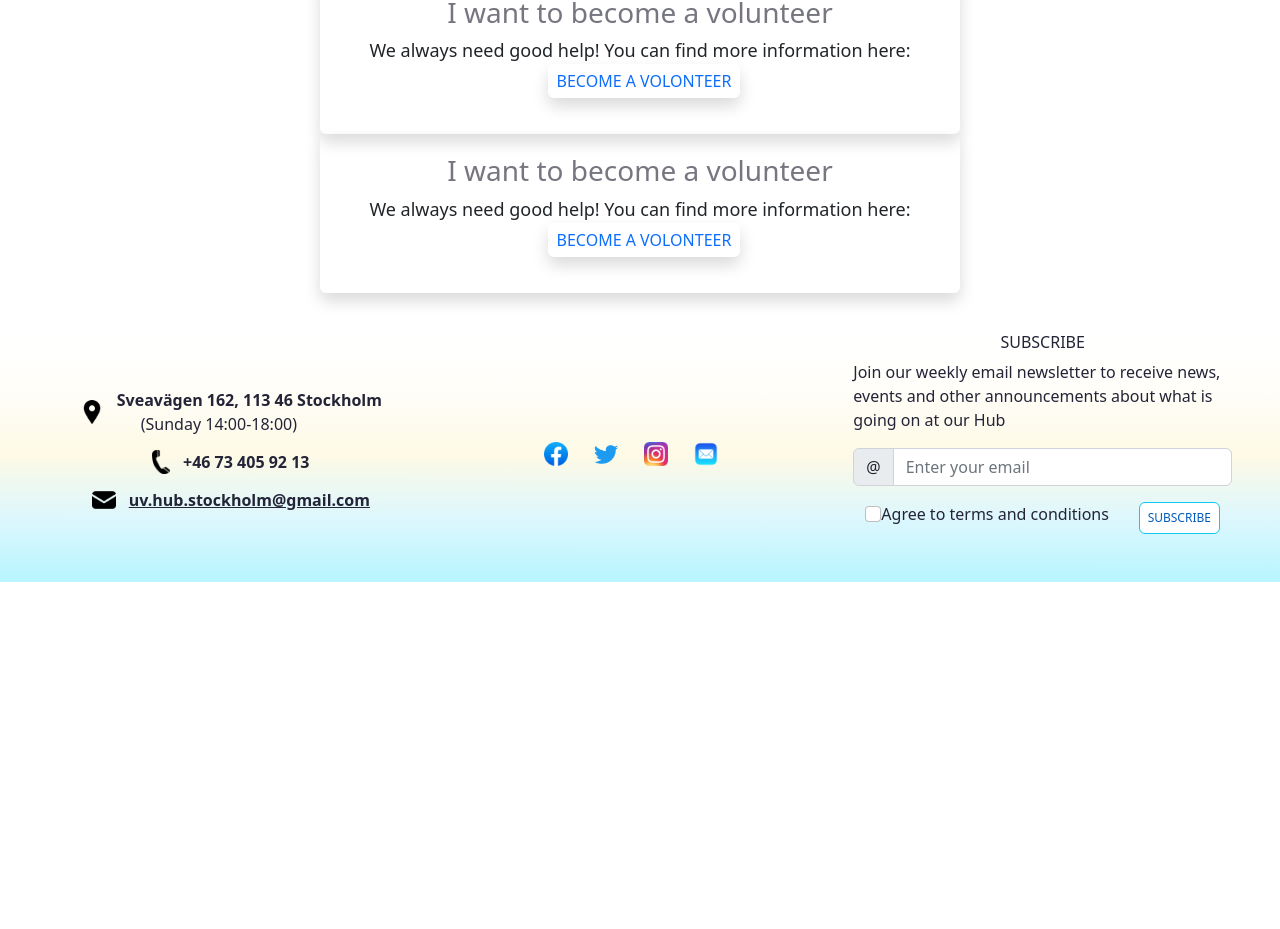
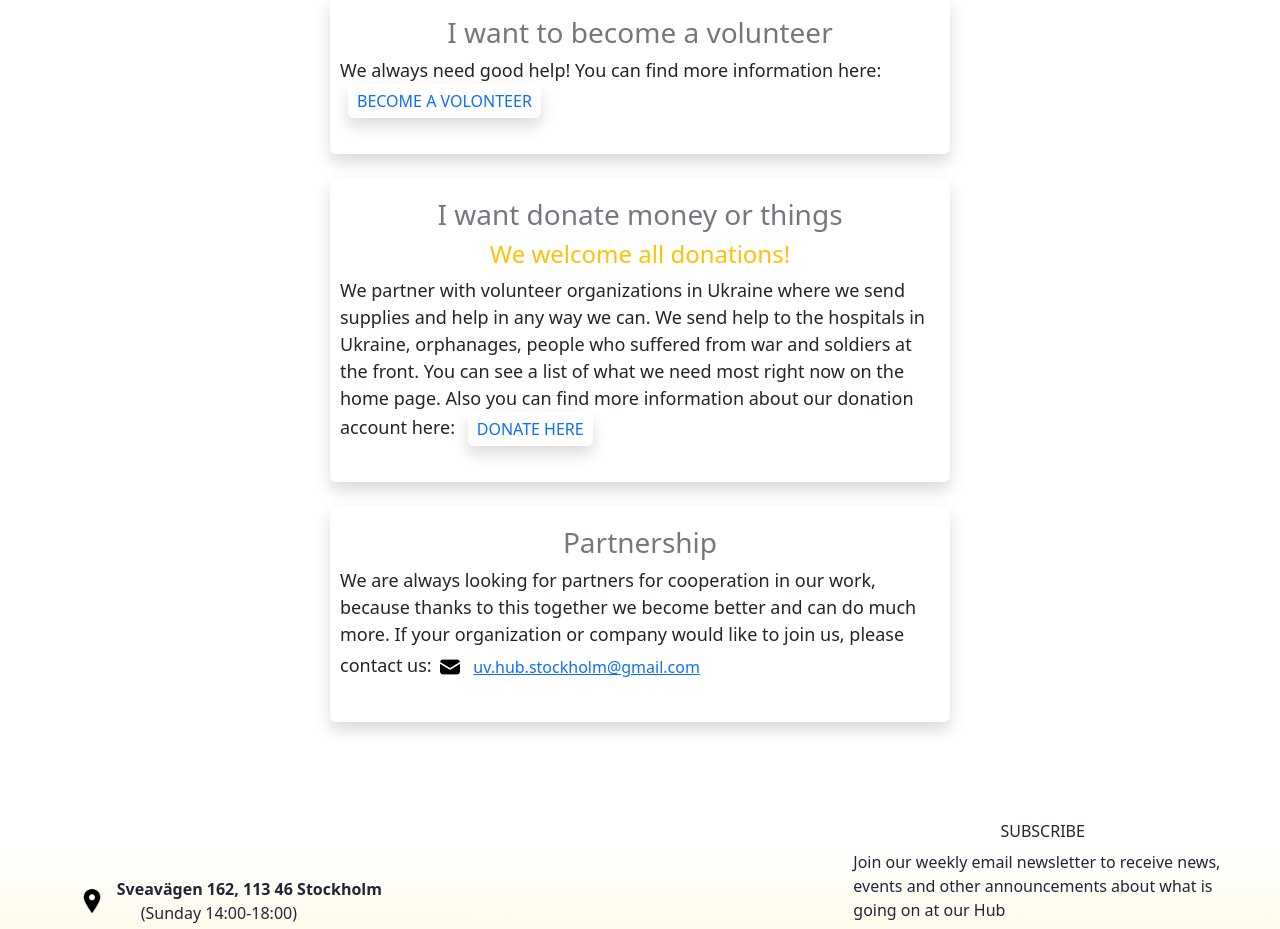
Before and after one commit to OlenaKut/uvhst, a React (Create React App) app: page /Page3CanHelp in a window 1280 px wide. Shown: the part 307-1236 px from the top of the page. Before the commit the page ends 889 px from the top, so only its background shows below. Built offline with nearby package versions, Linux system fonts and the light colour scheme; the HTML template or start-up script is replaced by a standard one.

Commit message:
Added page 3

```diff
--- a/src/components/pages/ModalVolunteer.js
+++ b/src/components/pages/BecameVolunteer .js
@@ -1,9 +1,8 @@
 import React from "react";
 import Button from "react-bootstrap/Button";
-
 import { LinkContainer } from "react-router-bootstrap";
 
-const ModalVolunteer = () => {
+const BecameVolunteer = () => {
   return (
     <>
       <LinkContainer to="/Volunteer">
@@ -20,4 +19,4 @@ const ModalVolunteer = () => {
   );
 };
 
-export default ModalVolunteer;
+export default BecameVolunteer;
--- a/src/components/pages/Help.css
+++ b/src/components/pages/Help.css
@@ -1,5 +1,5 @@
 .ICanHelp {
-  margin: 40px auto;
+  margin: 60px 20px 100px;
 }
 
 .vol-title {
@@ -10,6 +10,27 @@
   font-size: 18px;
 }
 .vol-block {
-  padding: 20px 0;
+  padding: 20px 10px;
   width: 50%;
 }
+.contact-logo-page3 {
+  height: 20px;
+}
+
+@media (max-width: 1200px) {
+  .vol-block {
+    width: 70%;
+  }
+}
+
+@media (max-width: 992px) {
+  .vol-block {
+    width: 80%;
+  }
+}
+
+@media (max-width: 576px) {
+  .vol-block {
+    width: 100%;
+  }
+}
--- a/src/components/pages/ICanHelp.js
+++ b/src/components/pages/ICanHelp.js
@@ -1,22 +1,47 @@
 import React from "react";
 import "../pages/Help.css";
-import ModalVolunteer from "../pages/ModalVolunteer";
+import BecameVolunteer from "../pages/BecameVolunteer ";
+import DonateHere from "../pages/DonateHere";
+import Button from "react-bootstrap/Button";
+import Mail from "../../pictures/Mail_icon_black.png";
 
 const ICanHelp = () => {
   return (
-    <div className="ICanHelp text-center">
-      <div className="vol-block rounded-2 shadow m-auto container-fluid">
-        <h3 className="vol-title">I want to become a volunteer</h3>
+    <div className="ICanHelp">
+      <div className="vol-block rounded-2 shadow m-auto my-4 container-fluid">
+        <h3 className="vol-title  text-center">I want to become a volunteer</h3>
         <p className="vol-text">
           We always need good help! You can find more information here:{" "}
-          <ModalVolunteer />
+          <BecameVolunteer />
         </p>
       </div>
-      <div className="vol-block rounded-2 shadow m-auto container-fluid">
-        <h3 className="vol-title">I want to become a volunteer</h3>
+      <div className="vol-block rounded-2 shadow my-4 m-auto container-fluid">
+        <h3 className="vol-title text-center">I want donate money or things</h3>
+
+        <h4 className="text-warning text-center">We welcome all donations!</h4>
         <p className="vol-text">
-          We always need good help! You can find more information here:{" "}
-          <ModalVolunteer />
+          We partner with volunteer organizations in Ukraine where we send
+          supplies and help in any way we can. We send help to the hospitals in
+          Ukraine, orphanages, people who suffered from war and soldiers at the
+          front. You can see a list of what we need most right now on the home
+          page. Also you can find more information about our donation account
+          here: <DonateHere />
+        </p>
+      </div>
+      <div className="vol-block rounded-2 shadow m-auto my-4 container-fluid">
+        <h3 className="vol-title text-center">Partnership</h3>
+        <p className="vol-text">
+          We are always looking for partners for cooperation in our work,
+          because thanks to this together we become better and can do much more.
+          If your organization or company would like to join us, please contact
+          us: <img src={Mail} alt="Mail" className="contact-logo-page3 ms-1" />
+          <Button
+            variant="link"
+            href="mailto:https://twitter.com/uvhub_sthlm"
+            rel="noopener noreferrer"
+          >
+            uv.hub.stockholm@gmail.com
+          </Button>
         </p>
       </div>
     </div>
```
